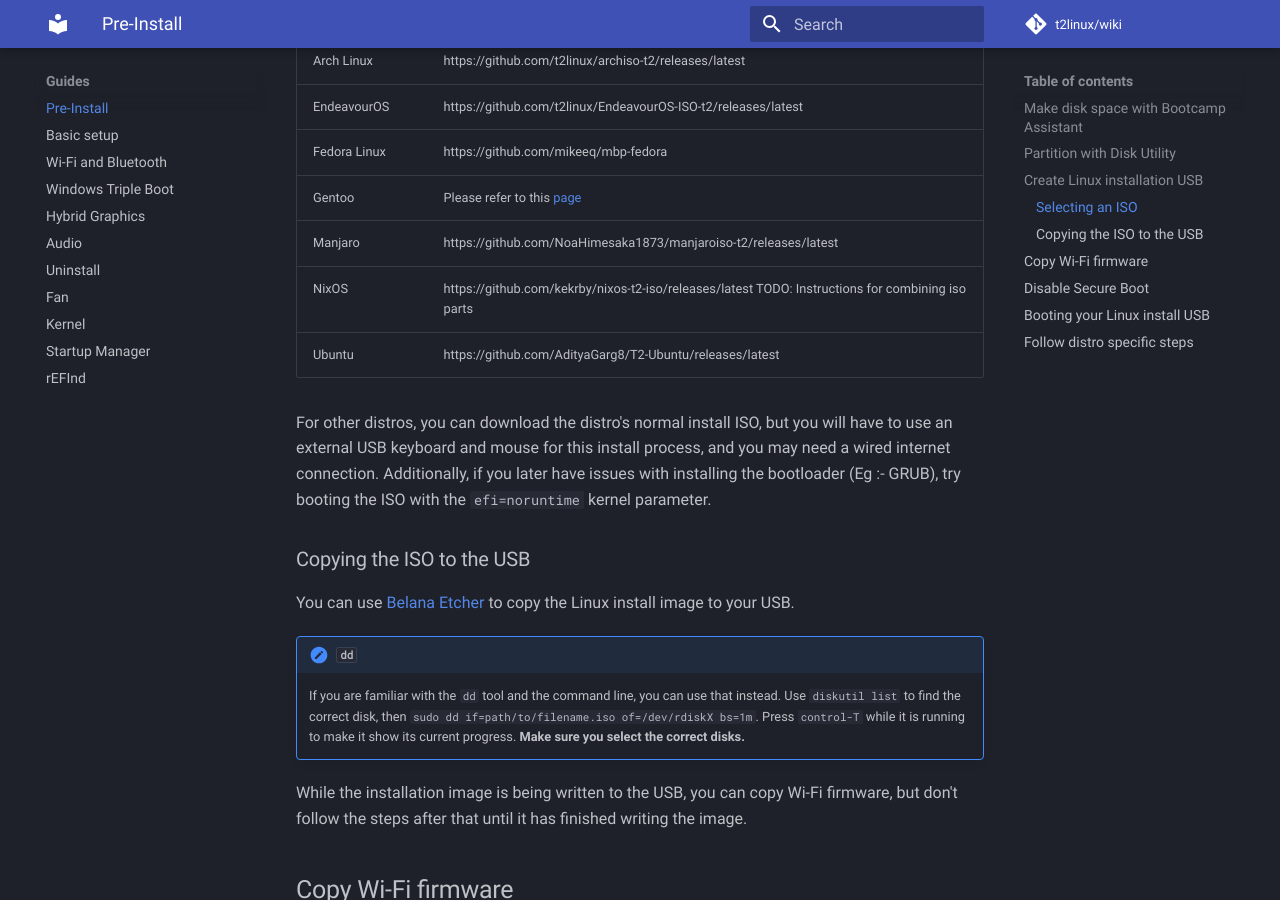
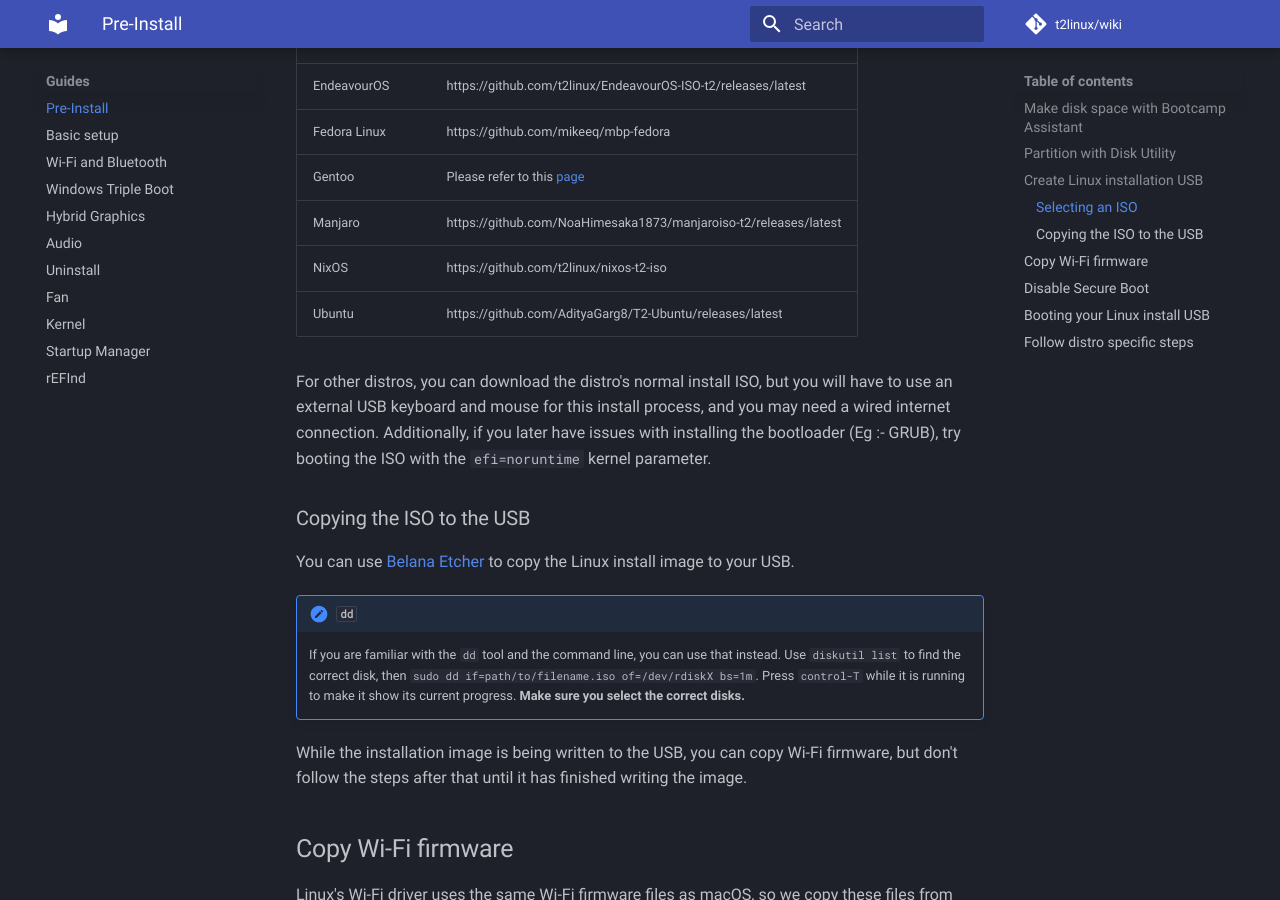
Before and after one commit to t2linux/wiki, an MkDocs documentation site: the page built from docs/guides/preinstall.md, in a window 1280 px wide and 900 px high, scrolled down 1224 px. Built offline with MkDocs 1.6.1 and Material for MkDocs 9.7.7, drawn with Linux system fonts in a browser that asks for light colours; comment, search, counter and statistics services are not loaded.

Commit message:
Merge suggestion from @kekrby
Co-authored-by: kekrby <112101992+kekrby@users.noreply.github.com>

```diff
--- a/docs/guides/preinstall.md
+++ b/docs/guides/preinstall.md
@@ -31,7 +31,7 @@ If there is an ISO with T2 support for your distro, you can download it here:
 | Fedora Linux       | https://github.com/mikeeq/mbp-fedora |
 | Gentoo             | Please refer to this [page](https://wiki.t2linux.org/distributions/gentoo/installation/) |
 | Manjaro            | https://github.com/NoaHimesaka1873/manjaroiso-t2/releases/latest |
-| NixOS              | https://github.com/kekrby/nixos-t2-iso/releases/latest TODO: Instructions for combining iso parts |
+| NixOS              | https://github.com/t2linux/nixos-t2-iso |
 | Ubuntu             | https://github.com/AdityaGarg8/T2-Ubuntu/releases/latest |
 
 For other distros, you can download the distro's normal install ISO, but you will have to use an external USB keyboard and mouse for this install process, and you may need a wired internet connection. Additionally, if you later have issues with installing the bootloader (Eg :- GRUB), try booting the ISO with the `efi=noruntime` kernel parameter.
```
